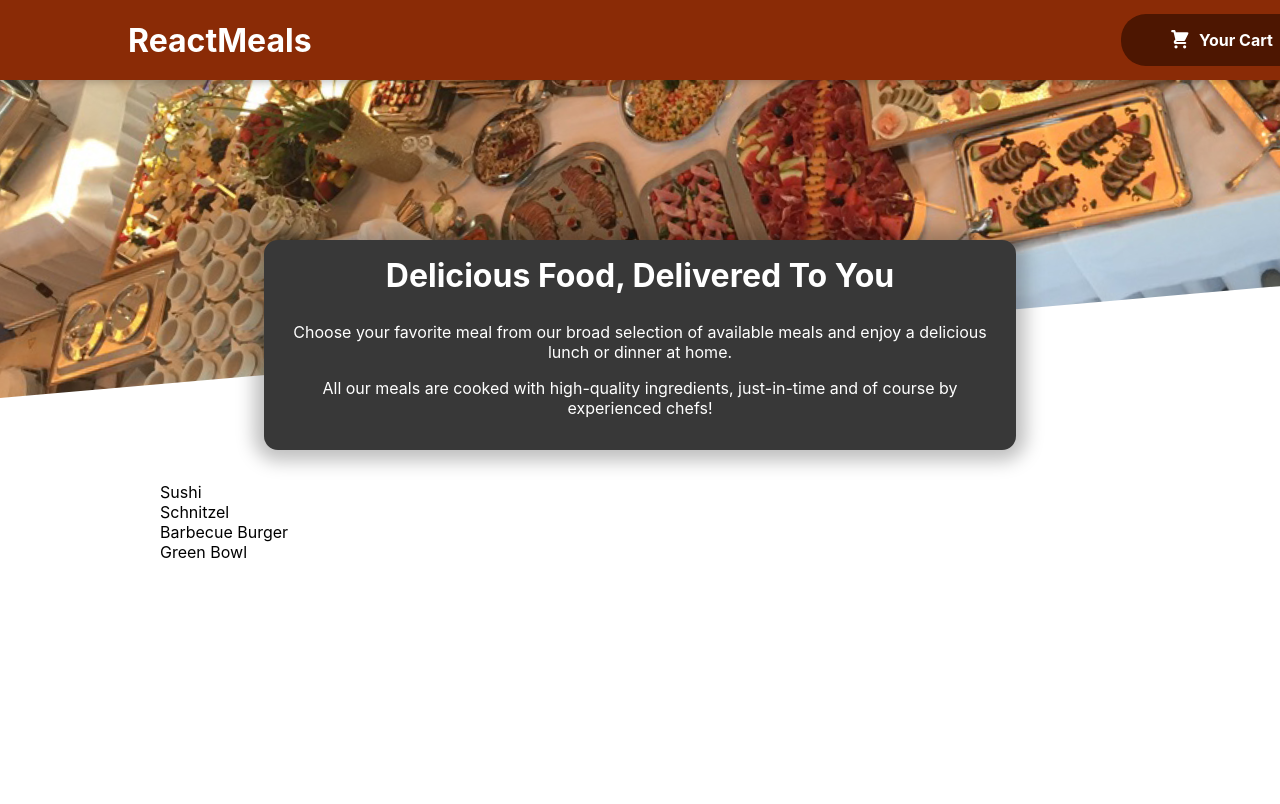
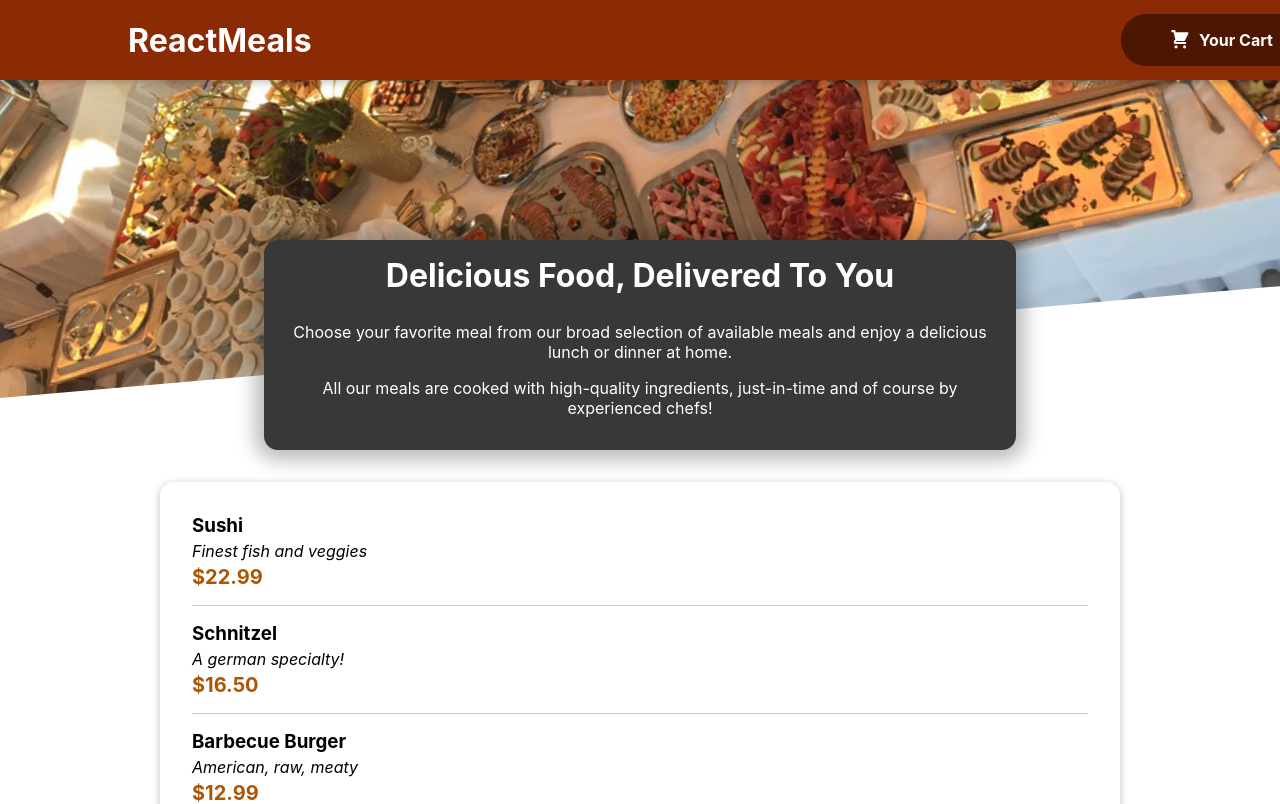
Before and after one commit to BhargaviMupparaju/FoodOrderApp, a React (Create React App) app in the folder foodorder/: page / in a window 1280 px wide. Shown: the top 804 px of the page. Built offline with nearby package versions, Linux system fonts and the light colour scheme.

Commit message:
Added the individual mealitems (#2)

```diff
--- a/foodorder/src/components/Meals/AvailableMeals.js
+++ b/foodorder/src/components/Meals/AvailableMeals.js
@@ -1,4 +1,6 @@
 import classes from "./AvailableMeals.module.css";
+import Card from "../UI/Card";
+import MealItem from "./MealItem/MealItem";
 
 const DUMMY_MEALS = [
 	{
@@ -28,10 +30,13 @@
 ];
 
 const AvailableMeals = () => {
-	const mealsList = DUMMY_MEALS.map((meal) => <li>{meal.name}</li>);
+	const mealsList = DUMMY_MEALS.map((meal) => <MealItem key={meal.id} name={meal.name} description={meal.description} price={meal.price} />); //Here we send
+    //necessary props through the map.
 	return (
 		<section className={classes.meals}>
-			<ul>{mealsList}</ul>
+			<Card>
+				<ul>{mealsList}</ul>
+			</Card>
 		</section>
 	);
 };
--- /dev/null
+++ b/foodorder/src/components/Meals/MealItem/MealItem.js
@@ -0,0 +1,16 @@
+import classes from "./MealItem.module.css";
+
+const MealItem = (props) => {
+	const price = `$${props.price.toFixed(2)}`; // It will fix the decimal place to two numbers.
+	return (
+		<li className={classes.meal}>
+			<div>
+				<h3>{props.name}</h3>
+				<div className={classes.description}>{props.description}</div>
+				<div className={classes.price}>{price}</div>
+			</div>
+		</li>
+	);
+};
+
+export default MealItem;
--- /dev/null
+++ b/foodorder/src/components/Meals/MealItem/MealItem.module.css
@@ -0,0 +1,22 @@
+.meal {
+	display: flex;
+	justify-content: space-between;
+	margin: 1rem;
+	padding-bottom: 1rem;
+	border-bottom: 1px solid #ccc;
+}
+
+.meal h3 {
+	margin: 0 0 0.25rem 0;
+}
+
+.description {
+	font-style: italic;
+}
+
+.price {
+	margin-top: 0.25rem;
+	font-weight: bold;
+	color: #ad5502;
+	font-size: 1.25rem;
+}
--- /dev/null
+++ b/foodorder/src/components/UI/Card.js
@@ -0,0 +1,7 @@
+import classes from "./Card.module.css";
+
+const Card = (props) => {
+	return <div className={classes.card}>{props.children}</div>;
+};
+
+export default Card;
--- /dev/null
+++ b/foodorder/src/components/UI/Card.module.css
@@ -0,0 +1,6 @@
+.card {
+	padding: 1rem;
+	box-shadow: 0 2px 8px rgba(0, 0, 0, 0.25);
+	border-radius: 14px;
+	background-color: white;
+}
```
